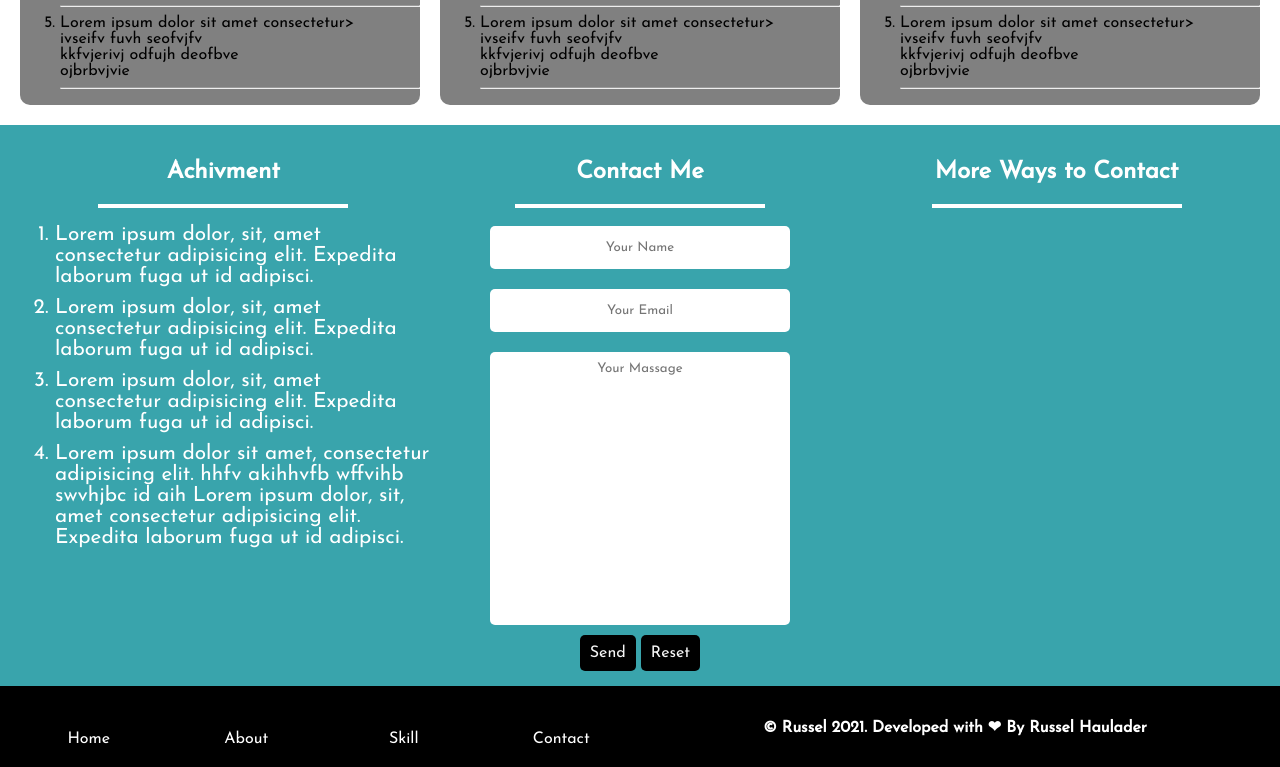
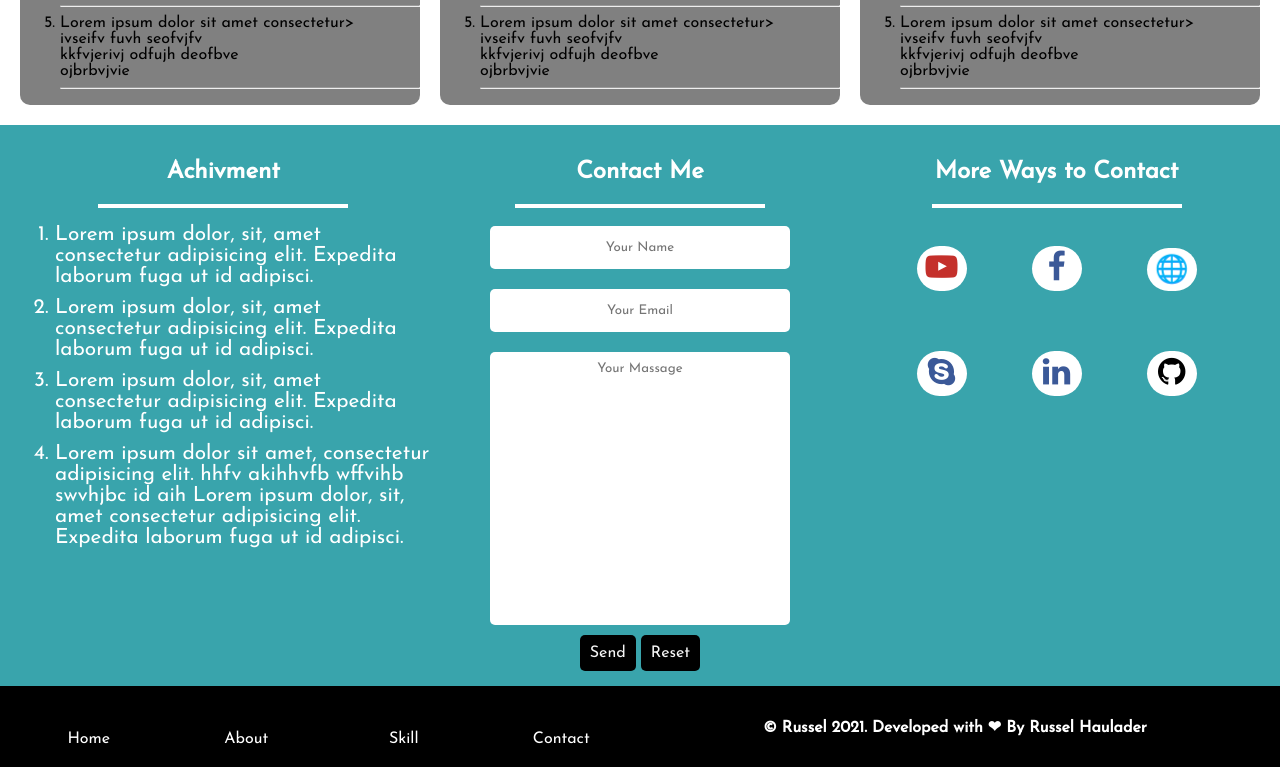
Before and after one commit to Russelhaulader01/portfolio1, a plain HTML site: page index.html in a window 1280 px wide. Shown: the part 1550-2317 px from the top of the page. Drawn offline with Linux system fonts and the light colour scheme; a web font is replaced by a local one.

Commit message:
Add files via upload

```diff
--- a/index.html
+++ b/index.html
@@ -5,6 +5,10 @@
 	<meta name="viewport" content="width=device-width, initial-scale=1.0">
 
 	<title>Md Russel Haulader</title>
+
+	    <!-- adding font awesome cdn here  -->
+    <link rel="stylesheet" href="https://cdnjs.cloudflare.com/ajax/libs/font-awesome/4.7.0/css/font-awesome.min.css">
+
 
 	<link href="https://fonts.googleapis.com/css2?family=Dancing+Script:wght@500&family=Josefin+Sans&family=Potta+One&display=swap" rel="stylesheet">
 
@@ -226,7 +230,16 @@
      </div>
 
      <div class="more-ways colc-4">
-      		<h2> More Ways to Contact </h2> <hr class="c-hr">
+			  <h2> More Ways to Contact </h2> <hr class="c-hr">
+
+			  <div class="media-buttons">
+                <button class="btn"><i class="media-icon fa fa-youtube-play" style="color: #c4302b;" aria-hidden="true"></i></button>
+                <button class="btn" ><i class="fa fa-facebook" style="color:  #3b5998;" aria-hidden="true"></i></button>
+                <button class="btn"> <span style="font-size: 1.7rem;">&#127760;</span> </i></button>
+                <button class="btn"><i class="fa fa-skype" style="color:  #3b5998;" aria-hidden="true"></i></button>
+                <button class="btn" ><i class="fa fa-linkedin" style="color:  #3b5998;" aria-hidden="true"></i></button>
+                <button class="btn" ><i class="fa fa-github" aria-hidden="true" style="color: #000000;"></i></button>
+            </div>
      </div>
 
 
--- a/style.css
+++ b/style.css
@@ -429,6 +429,29 @@ body{
 
 }
 
+.more-ways{
+    text-align: center;
+    margin-bottom: 20px;
+}
+
+
+
+.btn{
+    border: none;
+    border-radius: 25px;
+    cursor: pointer;
+    font-size: 32px;
+    margin: 30px;
+    padding: 5px;
+    width: 50px;
+    background-color: white;
+  }
+
+  /* Darker background on mouse-over */
+  .btn:hover {
+    background-color: gray;
+  }
+
 
 
 /*footer styl start here
```
